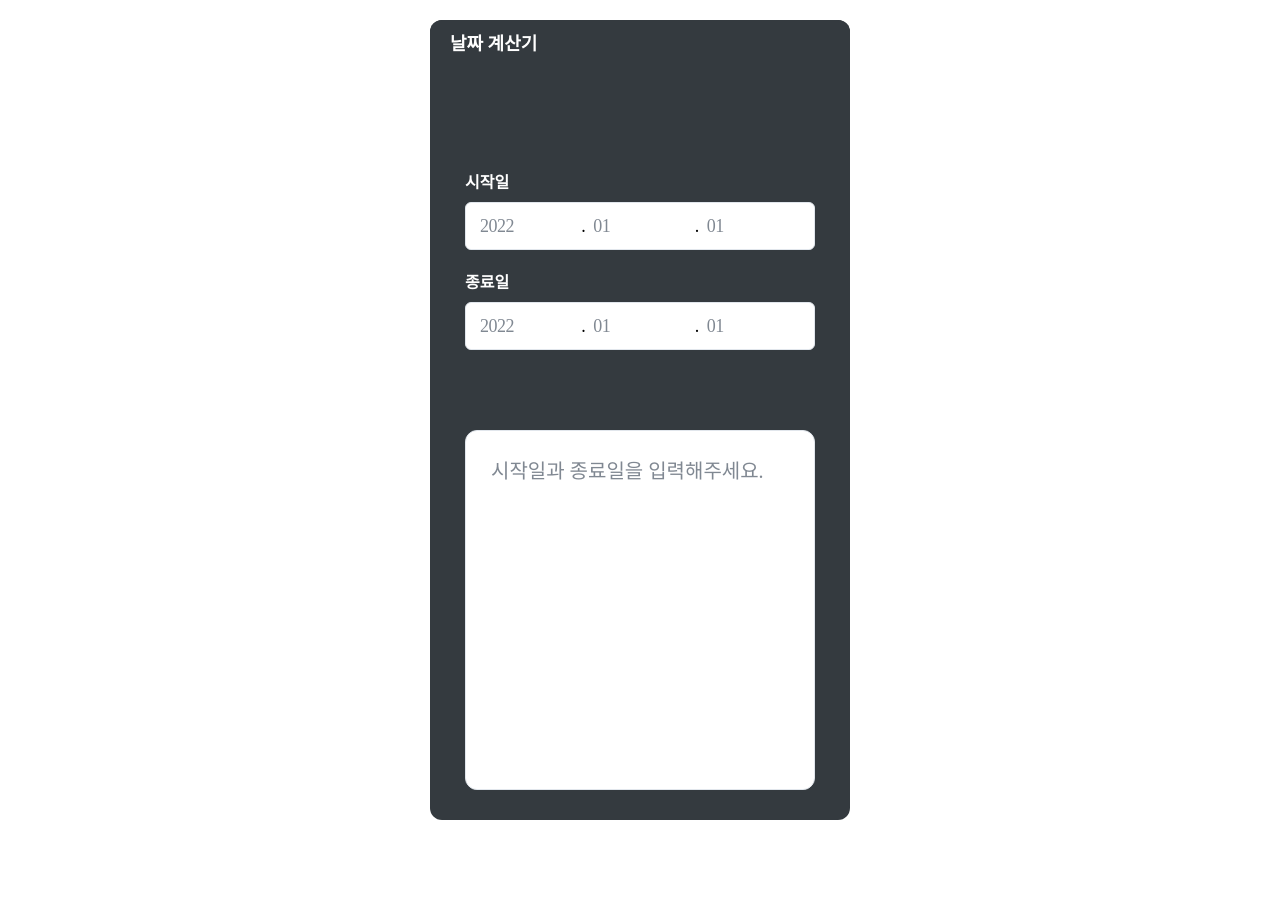
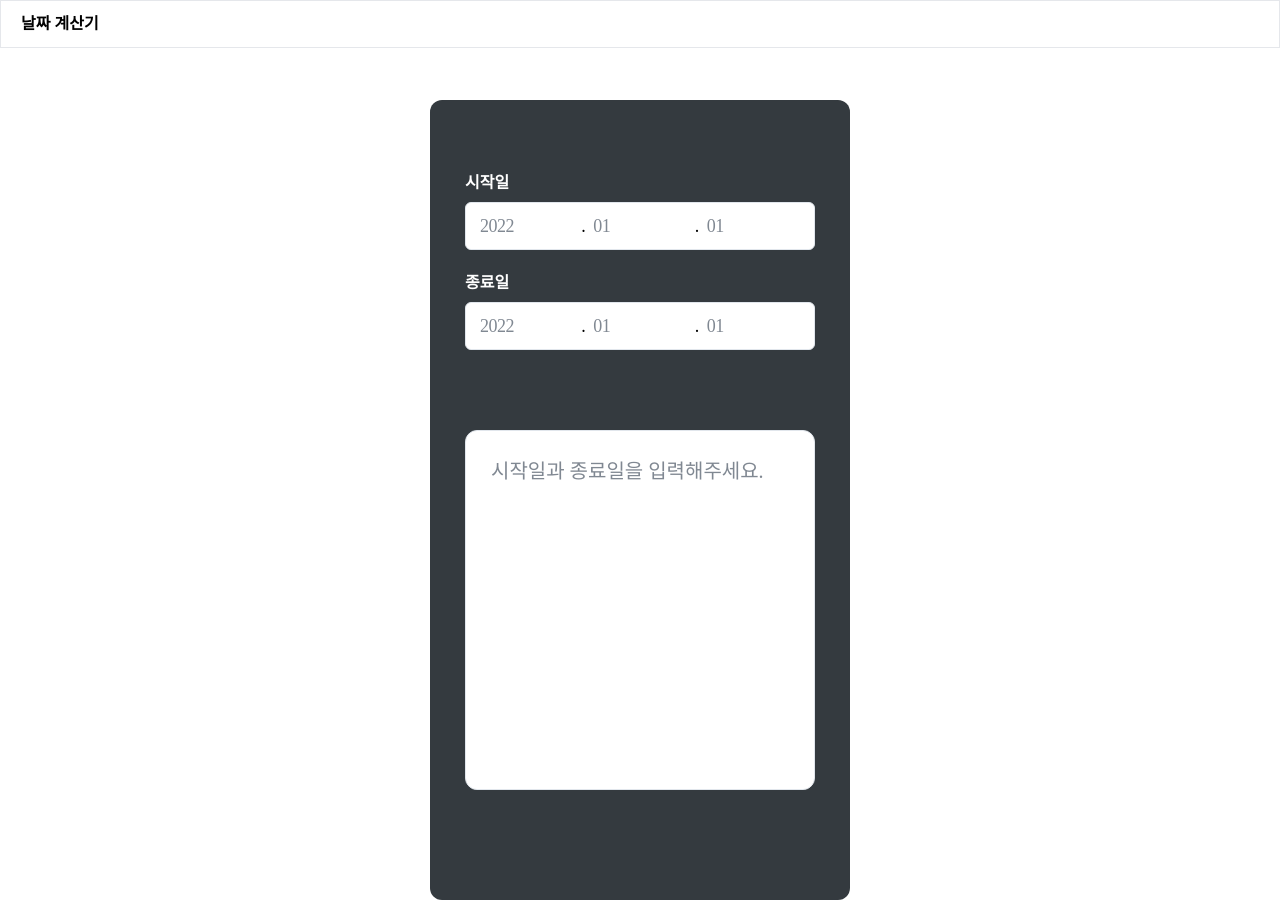
Before and after one commit to hst2570/caculater, a Nuxt app: page /date in a window 1280 px wide. Before the commit the page ends 840 px from the top, so only its background shows below. Built offline with nearby package versions, Linux system fonts and the light colour scheme; a web font is replaced by a local one.

Commit message:
공유버튼 추가하고 헤더 디자인 조절

```diff
--- a/assets/css/main.css
+++ b/assets/css/main.css
@@ -20,11 +20,39 @@
         display: none;
     }
 
-    .main.pc {
+    .pc .main {
         max-width: 420px;
         min-height: 800px;
-        margin: 20px auto;
+        margin: 100px auto 0;
         position: relative;
         @apply rounded-[12px] overflow-hidden;
     }
+
+    .mobile .header {
+        @apply border-none;
+    }
+
+    .mobile .header h1 {
+        @apply text-white;
+    }
+
+    .pc .header {
+        @apply border;
+    }
+
+    .pc .header h1 {
+        @apply text-black;
+    }
+
+    .pc .dateContainer {
+        @apply pt-[70px];
+    }
+
+    .dateContainer {
+        @apply pt-[150px] px-[35px];
+    }
+
+    .shareBtn {
+        @apply absolute right-[10px] top-[10px];
+    }
 }
--- a/components/common/Header.vue
+++ b/components/common/Header.vue
@@ -13,15 +13,14 @@
 </script>
 <style scoped>
     .header {
-        @apply flex flex-row items-center py-[4px] pr-[8px] pl-[20px] gap-[8px] bg-grey-700 h-[48px] absolute w-[100%] z-[1];
+        @apply flex flex-row items-center py-[4px] pr-[8px] pl-[20px] gap-[8px] h-[48px] absolute w-[100%] z-[1] top-0;
     }
 
     .header h1 {
         font-style: normal;
-        font-weight: 700;
-        font-size: 18px;
+        font-weight: 600;
+        font-size: 16px;
         line-height: 26px;
         font-family: 'Pretendard';
-        color: #ffffff;
     }
 </style>
--- /dev/null
+++ b/components/common/Share.vue
@@ -0,0 +1,38 @@
+<template>
+    <button class="share" @click="share">공유하기</button>
+</template>
+<script setup>
+    const props = defineProps({
+        title: {
+            type: String,
+            default: '계산기'
+        },
+        text: {
+            type: String,
+            default: '계산해보세요'
+        }
+    });
+
+    const share = () => {
+        const url = window.location.href;
+        if (navigator.share) {
+            navigator.share({
+                title: props.title,
+                text: props.text,
+                url: document.location.href
+            });
+        } else if (navigator.clipboard) {
+            navigator.clipboard.writeText(url).then(() => {
+                alert('URL이 복사되었습니다.');
+            });
+        }
+    };
+</script>
+<style scoped>
+    .share {
+        border-width: 1px;
+        border-radius: 8px;
+        padding: 5px;
+        font-size: 12px;
+    }
+</style>
--- a/pages/d-day/index.vue
+++ b/pages/d-day/index.vue
@@ -1,7 +1,7 @@
 <template>
-    <div class="main" :class="{ pc: isPc, mobile: !isPc, hidden: isHidden }">
+    <div :class="{ pc: isPc, mobile: !isPc, hidden: isHidden }">
         <CommonHeader :title="'D-Day 계산기'" />
-
+        <div class="main">
             <div class="content">
                 <div class="dateContainer">
                     <div class="date">
@@ -20,9 +20,11 @@
                             <span class="d-day">{{ dDay }}</span> 부터 오늘까지, <br />
                             <span class="caculatedDate">{{ Math.abs(caculatedDate) }}일</span> 지났습니다.
                         </span>
+                        <CommonShare :title="'D-Day 계산기'" :text="'D-Day 계산해보세요'" class="shareBtn" />
                     </div>
                     <div v-else>
                         <span class="placeholder">D-Day 날짜를 입력해주세요.</span>
+                    </div>
                 </div>
             </div>
         </div>
@@ -52,6 +54,21 @@
 
         if (targetDate - today === 0) {
             caculatedDate.value = 0;
+        }
+    };
+
+    const share = () => {
+        const url = window.location.href;
+        if (navigator.share) {
+            navigator.share({
+                title: 'D-Day 계산기',
+                text: 'D-Day 계산해보세요',
+                url: document.location.href
+            });
+        } else if (navigator.clipboard) {
+            navigator.clipboard.writeText(url).then(() => {
+                alert('URL이 복사되었습니다.');
+            });
         }
     };
 
@@ -102,7 +119,6 @@
 
     .dateContainer {
         width: 100%;
-        padding: 150px 35px 0;
         display: flex;
         flex-direction: column;
         gap: 20px;
@@ -166,6 +182,7 @@
         font-weight: 500;
         font-size: 20px;
         color: #21272a;
+        position: relative;
     }
 
     .caculatedDate {
--- a/pages/date/index.vue
+++ b/pages/date/index.vue
@@ -1,7 +1,7 @@
 <template>
-    <div class="main" :class="{ pc: isPc, mobile: !isPc, hidden: isHidden }">
+    <div :class="{ pc: isPc, mobile: !isPc, hidden: isHidden }">
         <CommonHeader :title="'날짜 계산기'" />
-
+        <div class="main">
             <div class="content">
                 <div class="dateContainer">
                     <div class="date defaultDate">
@@ -26,9 +26,11 @@
                             <span class="d-day">{{ startDate }}</span> 까지, <br />
                             <span class="caculatedDate">{{ Math.abs(caculatedDate) }}일</span> 지났습니다.
                         </span>
+                        <CommonShare :title="'날짜 계산기'" :text="'날짜를 계산해보세요'" class="shareBtn" />
                     </div>
                     <div v-else>
                         <span class="placeholder">시작일과 종료일을 입력해주세요.</span>
+                    </div>
                 </div>
             </div>
         </div>
@@ -125,7 +127,6 @@
 
     .dateContainer {
         width: 100%;
-        padding: 150px 35px 0;
         display: flex;
         flex-direction: column;
         gap: 20px;
@@ -189,6 +190,7 @@
         font-weight: 500;
         font-size: 20px;
         color: #21272a;
+        position: relative;
     }
 
     .caculatedDate {
```
Lines whose indentation alone changed are shown as unchanged.
